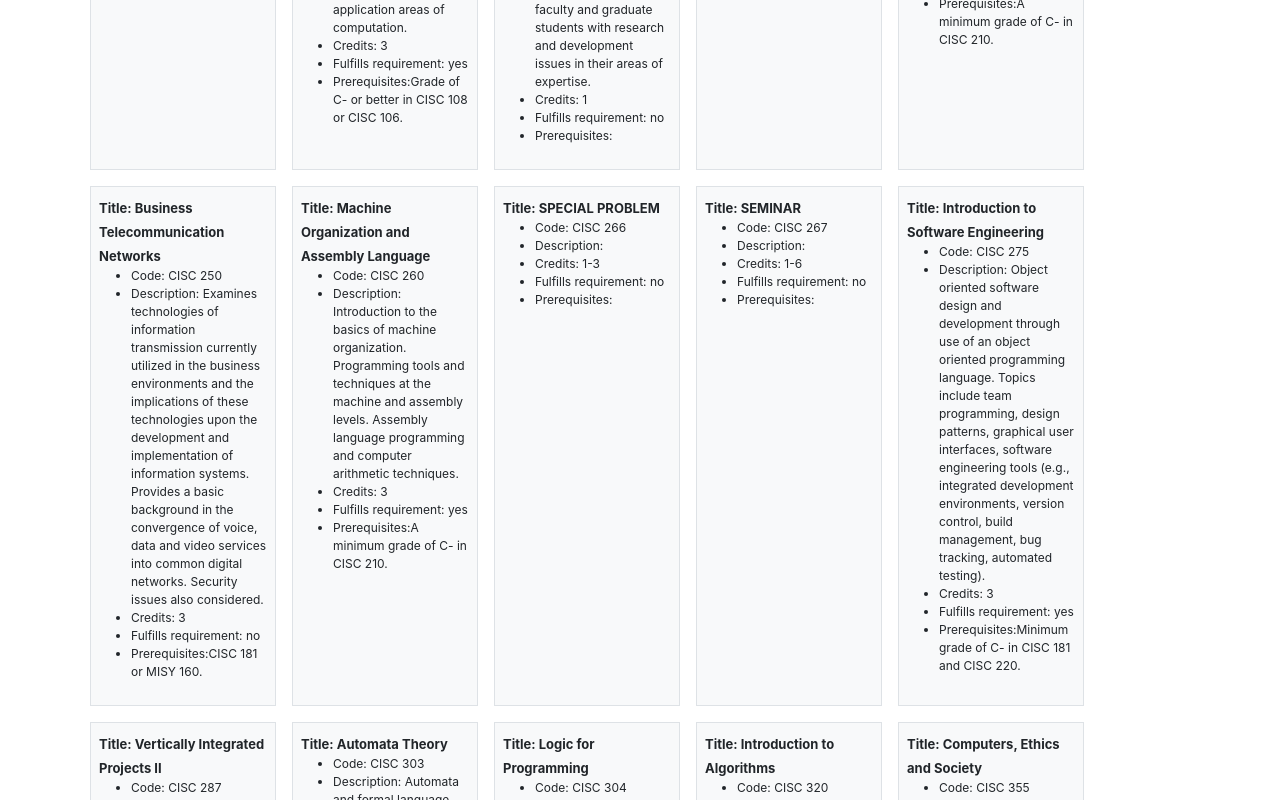
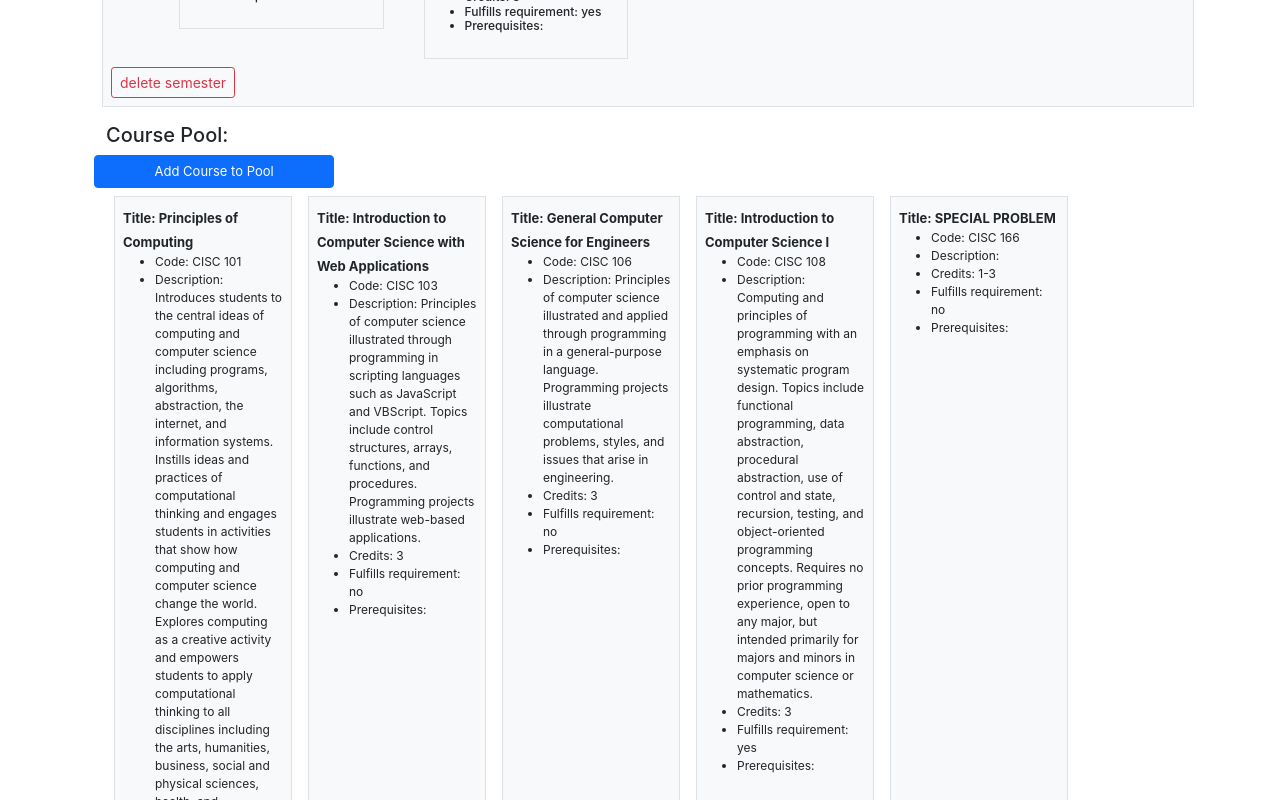
Before and after one commit to UD-CISC275-S22/cis-scheduler-team-3, a React (Create React App) app: page / in a window 1280 px wide. Shown: the part 1360-2160 px from the top of the page. Built offline with nearby package versions, Linux system fonts and the light colour scheme.

Commit message:
Moved CoursePool to correct area in a plan

```diff
--- a/src/App.tsx
+++ b/src/App.tsx
@@ -1,7 +1,6 @@
 import React, { useState } from "react";
 import "./App.css";
 import { PlanList } from "./components/PlanList";
-import { CoursePool } from "./components/CoursePool";
 import { SAMPLE_PLANS } from "./interfaces/degreeplan";
 import { DegreePlan } from "./interfaces/degreeplan";
 import { Button, Form } from "react-bootstrap";
@@ -67,7 +66,6 @@ export function App(): JSX.Element {
                 </h5>
             </div>
             <div>
-                <CoursePool></CoursePool>
                 <PlanList plans={plans} remove={completeRemove}></PlanList>
             </div>
             <div>
--- a/src/components/PlanView.tsx
+++ b/src/components/PlanView.tsx
@@ -5,6 +5,8 @@ import { DegreePlan } from "../interfaces/degreeplan";
 import { Semester } from "../interfaces/semester";
 import { CourseMover } from "./CourseMover";
 import { SemesterList } from "./SemesterList";
+import { CoursePool } from "./CoursePool";
+
 type ChangeEvent = React.ChangeEvent<
     HTMLTextAreaElement | HTMLInputElement | HTMLSelectElement
 >;
@@ -123,6 +125,9 @@ export function PlanView({ plan }: { plan: DegreePlan }): JSX.Element {
                     removesem={removeSemester}
                 ></SemesterList>
             </h6>
+            <div>
+                <CoursePool></CoursePool>
+            </div>
         </div>
     );
 }
```
